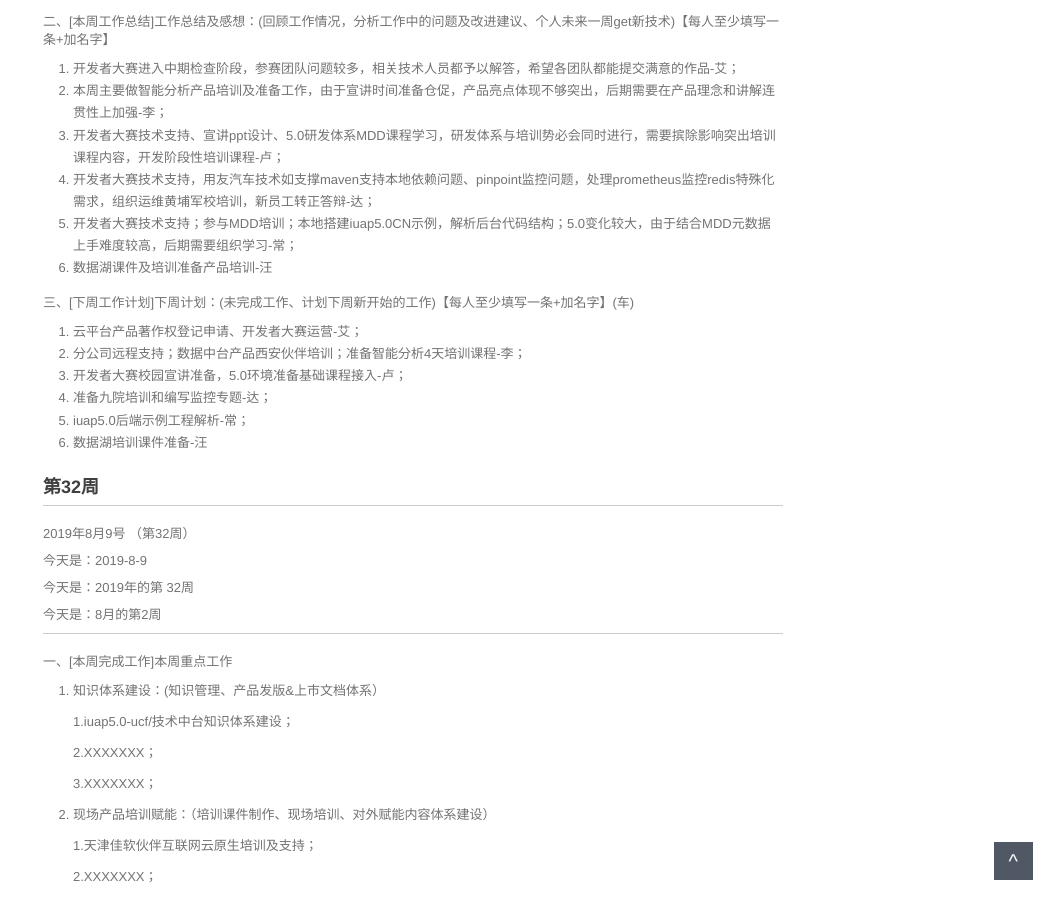
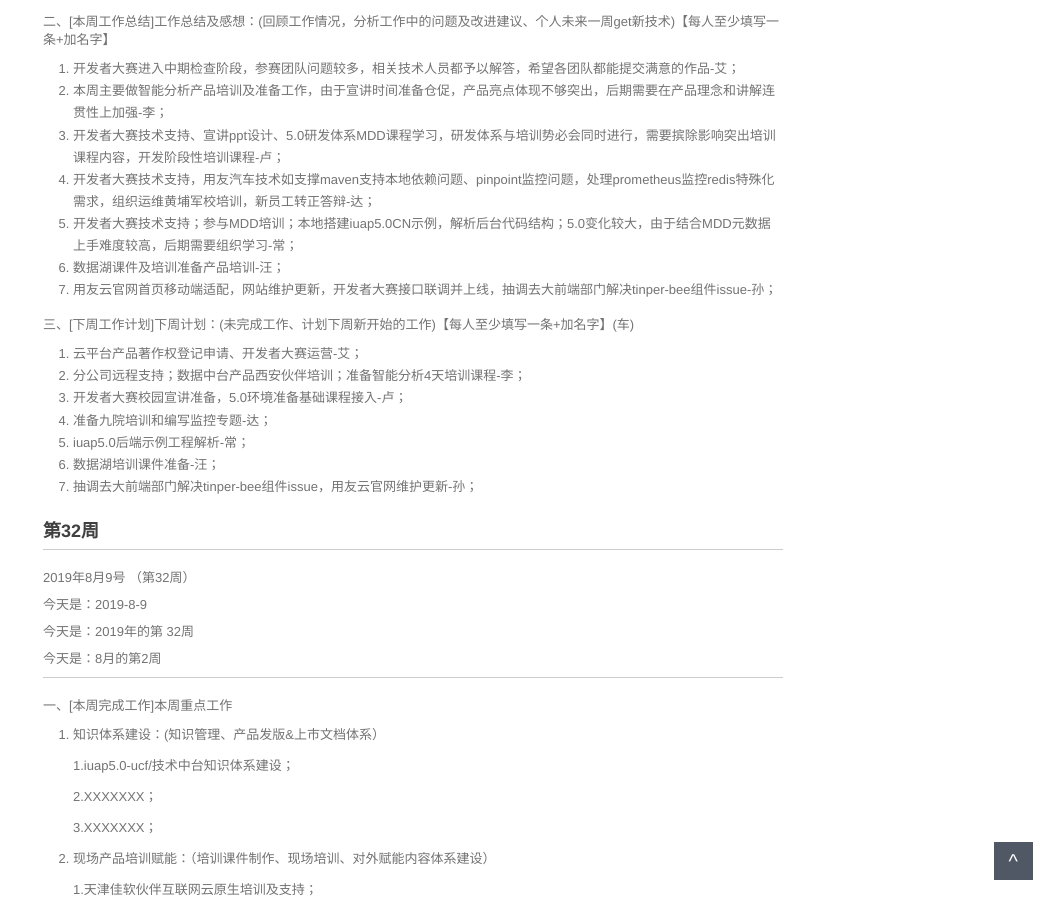
Before and after one commit to walllFlower/blog, a Jekyll site: the page built from _posts/2018-07-17-day_report_cxz.md, in a window 1280 px wide and 900 px high, scrolled down 1244 px. Shown: the whole window, without its empty margins (227-1280 px from the left). Built offline with Jekyll 4.4.1, drawn with Linux system fonts in a browser that asks for light colours; comment, search, counter and statistics services are not loaded.

Commit message:
Update 2018-07-17-day_report_cxz.md

```diff
--- a/_posts/2018-07-17-day_report_cxz.md
+++ b/_posts/2018-07-17-day_report_cxz.md
@@ -78,7 +78,8 @@ categories: 技术运营工作周报
 3. 开发者大赛技术支持、宣讲ppt设计、5.0研发体系MDD课程学习，研发体系与培训势必会同时进行，需要摈除影响突出培训课程内容，开发阶段性培训课程-卢；
 4. 开发者大赛技术支持，用友汽车技术如支撑maven支持本地依赖问题、pinpoint监控问题，处理prometheus监控redis特殊化需求，组织运维黄埔军校培训，新员工转正答辩-达；
 5. 开发者大赛技术支持；参与MDD培训；本地搭建iuap5.0CN示例，解析后台代码结构；5.0变化较大，由于结合MDD元数据上手难度较高，后期需要组织学习-常；
-6. 数据湖课件及培训准备产品培训-汪
+6. 数据湖课件及培训准备产品培训-汪；
+7. 用友云官网首页移动端适配，网站维护更新，开发者大赛接口联调并上线，抽调去大前端部门解决tinper-bee组件issue-孙；
 
 三、[下周工作计划]下周计划：(未完成工作、计划下周新开始的工作)【每人至少填写一条+加名字】(车)
 
@@ -87,7 +88,8 @@ categories: 技术运营工作周报
 3. 开发者大赛校园宣讲准备，5.0环境准备基础课程接入-卢；
 4. 准备九院培训和编写监控专题-达；
 5. iuap5.0后端示例工程解析-常；
-6. 数据湖培训课件准备-汪
+6. 数据湖培训课件准备-汪；
+7. 抽调去大前端部门解决tinper-bee组件issue，用友云官网维护更新-孙；
 
 
 
```
